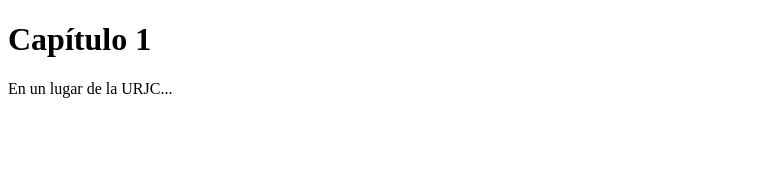
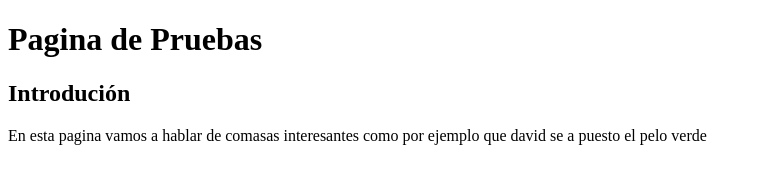
Before and after one commit to jose20035/Proyecto-html-estatica, a plain HTML site: page index.html in a window 1280 px wide. Shown: the whole page, without its empty margins (0-762 px from the left). Drawn offline with Linux system fonts and the light colour scheme.

Commit message:
Modifucación al fichero index.html

```diff
--- a/index.html
+++ b/index.html
@@ -8,7 +8,8 @@
     </head>
 
     <body>
-        <h1>Capítulo 1</h1>
-        <p>En un lugar de la URJC...</p>
+        <h1>Pagina de Pruebas</h1>
+        <h2>Introdución</h2>
+        <p>En esta pagina vamos a hablar de comasas interesantes como por ejemplo que david se a puesto el pelo verde</p>
     </body>
 </html>
```
